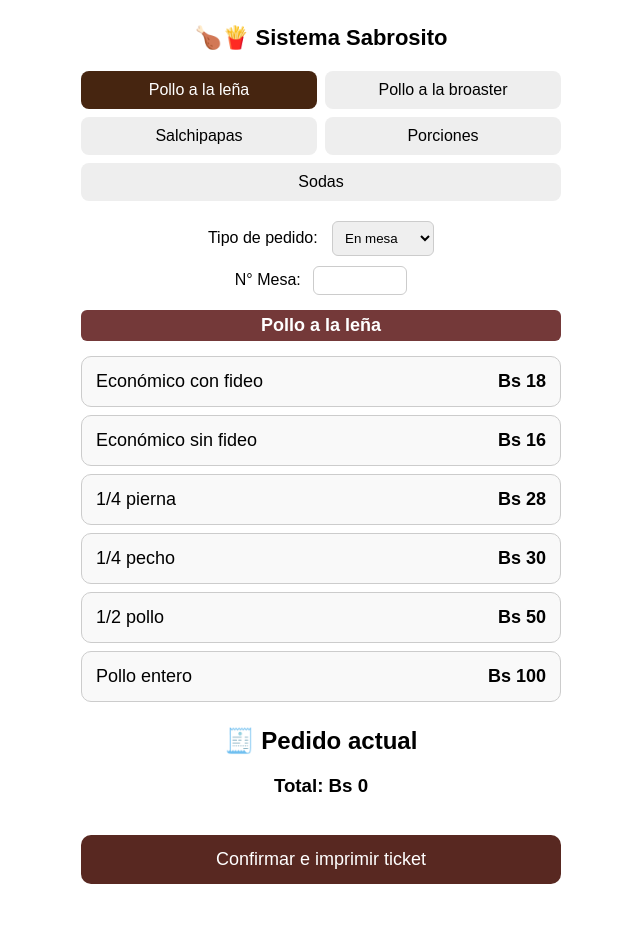
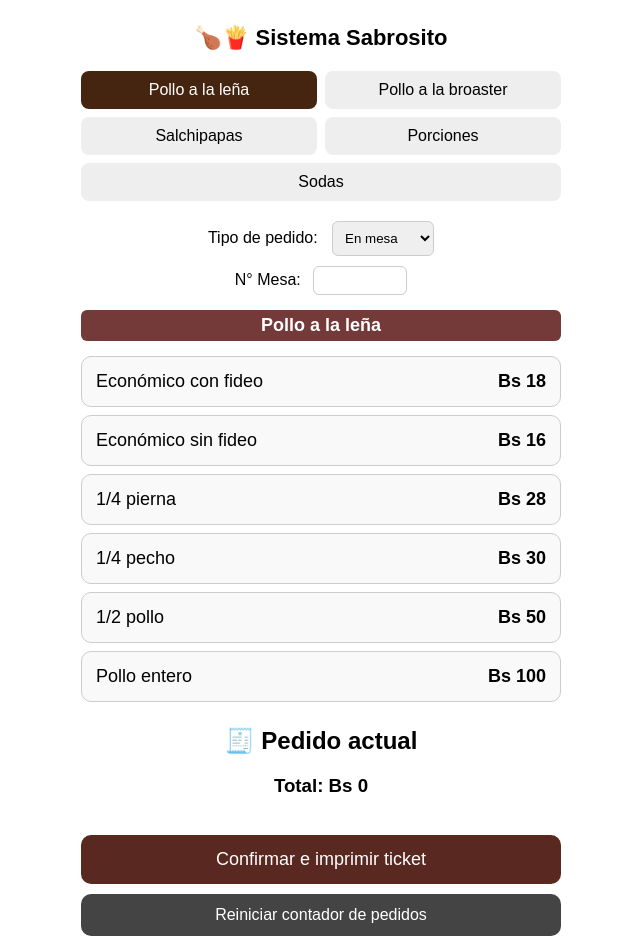
Before and after one commit to Heynar24/Sabrosito-pos, a React (Create React App) app in the folder sistema-pos-sabrosito/: page / in a window 1280 px wide. Shown: the whole page, without its empty margins (319-959 px from the left). Before the commit the page ends 894 px from the top, so only its background shows below. Built offline with nearby package versions, Linux system fonts and the light colour scheme.

Commit message:
Actualizado: botón para reiniciar contador y mejoras en ticket

```diff
--- a/sistema-pos-sabrosito/src/App.js
+++ b/sistema-pos-sabrosito/src/App.js
@@ -129,6 +129,7 @@ export default function App() {
 
   let numeroPedido = parseInt(localStorage.getItem("numeroPedido") || "1");
   localStorage.setItem("numeroPedido", numeroPedido + 1);
+
   const generarTextoTicket = () => {
     let texto = "\x1B\x61\x01"; // centrar
     texto += "\x1B\x46\x01"; // Negrilla ON
@@ -300,6 +301,24 @@ export default function App() {
           <button onClick={confirmarPedido} style={botonConfirmar} disabled={guardando}>
             {guardando ? "Guardando..." : "Confirmar e imprimir ticket"}
           </button>
+          <button
+  onClick={() => {
+    localStorage.setItem("numeroPedido", "1");
+    alert("Contador reiniciado. El próximo pedido será N° 1");
+  }}
+  style={{
+    width: "100%",
+    padding: "12px",
+    backgroundColor: "#444",
+    color: "white",
+    fontSize: "16px",
+    border: "none",
+    borderRadius: "10px",
+    marginTop: "10px",
+  }}
+>
+  Reiniciar contador de pedidos
+</button>
 
         </div>
       ) : (
```
